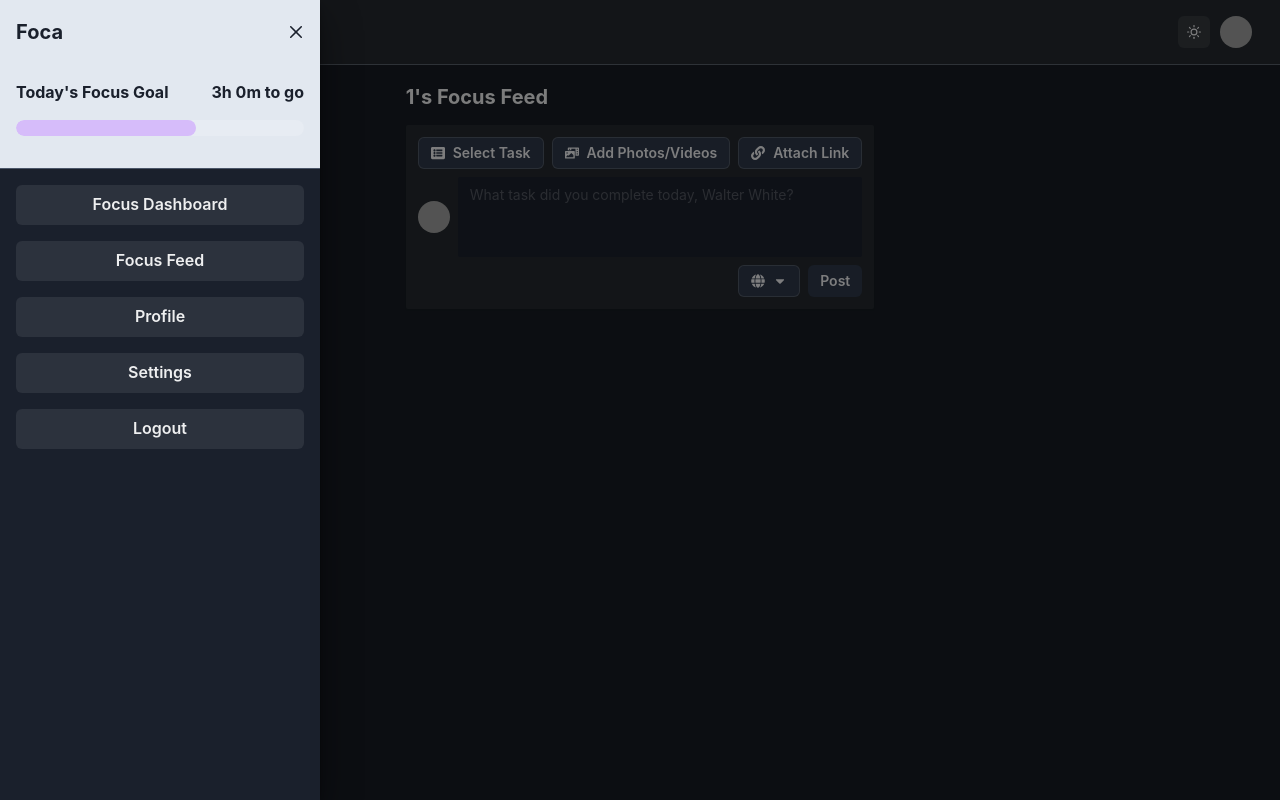
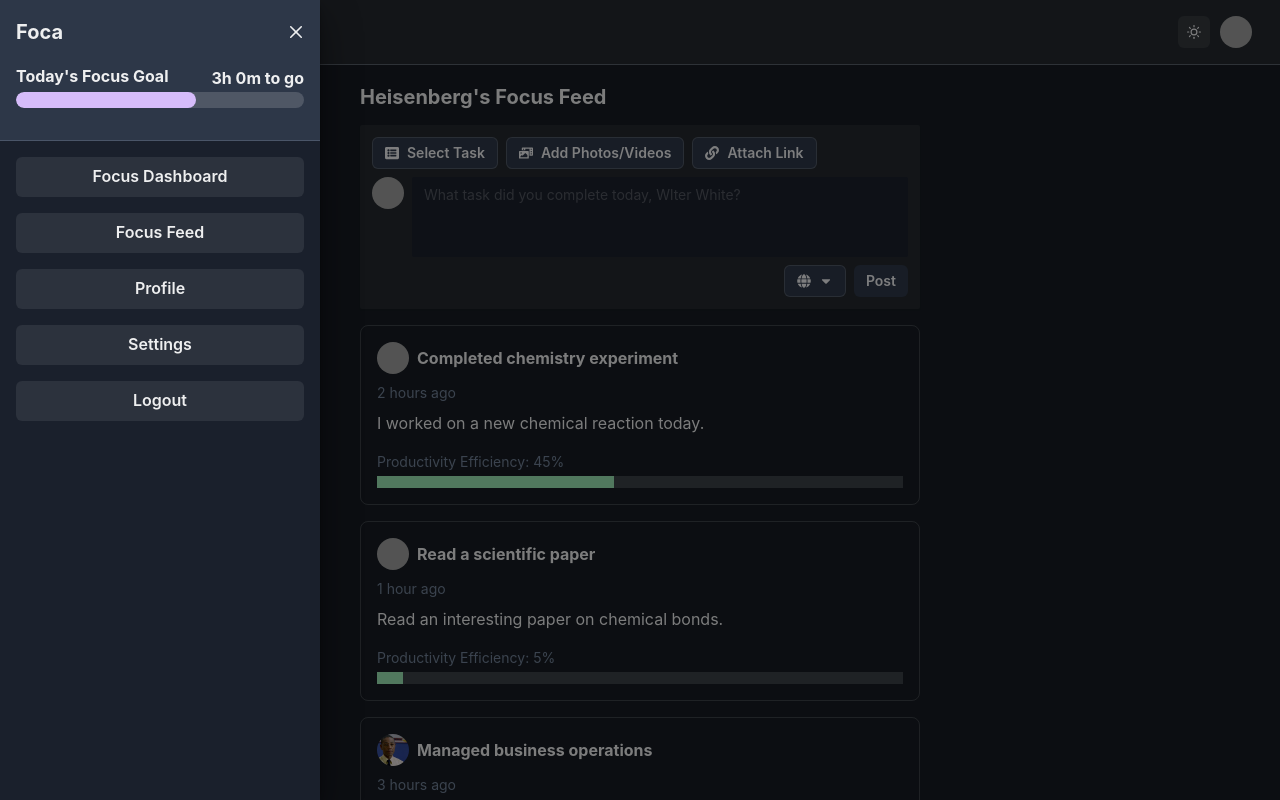
Before and after one commit to Kingwu12/FocaFounderHack, a React (Vite) app in the folder Foca/: page /focusfeed/1 in a window 1280 px wide. Both pictures are taken after a click on the button 44 px from the left and 32 px from the top of the page. Shown: the top 800 px of the page. Built offline with nearby package versions, Linux system fonts and the light colour scheme; grey boxes are pictures that could not be loaded.

Commit message:
focusfeed example posts

```diff
--- /dev/null
+++ b/Foca/src/components/FocusFeed/ShowPost.jsx
@@ -0,0 +1,28 @@
+import React from 'react';
+import { Box, Text, Flex, Avatar, Progress } from '@chakra-ui/react';
+
+const ShowPost = ({ post }) => {
+  // Generate random productivity efficiency between 0 and 100
+  const productivityEfficiency = Math.floor(Math.random() * 101);
+
+  return (
+    <Box borderWidth='1px' borderRadius='lg' overflow='hidden' p={4} mb={4}>
+      <Flex align='center' mb={2}>
+        <Avatar size='sm' name={post.username} src={post.avatarUrl} mr={2} />
+        <Text fontWeight='bold'>{post.task}</Text>
+      </Flex>
+      <Text fontSize='sm' color='gray.500'>
+        {post.time}
+      </Text>
+      <Text mt={2}>{post.input}</Text>
+      <Box mt={4}>
+        <Text fontSize='sm' color='gray.500' mb={1}>
+          Productivity Efficiency: {productivityEfficiency}%
+        </Text>
+        <Progress value={productivityEfficiency} colorScheme='green' />
+      </Box>
+    </Box>
+  );
+};
+
+export default ShowPost;
--- a/Foca/src/components/FocusFeed/UploadComponent.jsx
+++ b/Foca/src/components/FocusFeed/UploadComponent.jsx
@@ -29,7 +29,7 @@ const UploadComponent = () => {
   const styles = useStyleConfig('UploadComponent');
 
   return (
-    <Box __css={styles} p={3} borderRadius='sm' boxShadow='sm' w='100%' maxW='500px' mx='auto'>
+    <Box __css={styles} p={3} borderRadius='sm' boxShadow='sm' w='100%' mx='auto'>
       <Flex mb={2}>
         <Button size='sm' leftIcon={<FaListAlt />} variant='outline' mr={2}>
           Select Task
@@ -41,7 +41,7 @@ const UploadComponent = () => {
           Attach Link
         </Button>
       </Flex>
-      <Flex align='center' mb={2}>
+      <Flex align='flex-start' mb={2}>
         <Avatar name={userData.name} src={userData.avatarUrl} size='sm' mr={2} />
         <Textarea
           placeholder={`What task did you complete today, ${userData.name}?`}
--- a/Foca/src/components/HeaderBar/HamburgerDrawer.jsx
+++ b/Foca/src/components/HeaderBar/HamburgerDrawer.jsx
@@ -44,17 +44,19 @@ const HamburgerDrawer = () => {
       </Box>
       <Drawer isOpen={isOpen} placement='left' onClose={onClose}>
         <DrawerOverlay>
-          <DrawerContent borderTopRightRadius='md' borderBottomRightRadius='md'>
+          <DrawerContent borderTopRightRadius='lg' borderBottomRightRadius='lg'>
             <Box bg={styles.topBgColor} color={styles.topTextColor}>
-              <Flex justifyContent='space-between' alignItems='center' p={4} pl={4} pr={2}>
+              <Flex justifyContent='space-between' alignItems='center' pt={4} pl={4} pr={2}>
                 <Text fontSize='xl' fontWeight='bold'>
                   Foca
                 </Text>
                 <DrawerCloseButton position='relative' top='0' right='0' />
               </Flex>
               <Box p={4}>
-                <Flex justifyContent='space-between' alignItems='center' mb={4}>
-                  <Text fontWeight='bold'>Today's Focus Goal</Text>
+                <Flex justifyContent='space-between' alignItems='center'>
+                  <Text fontWeight='bold' mb='1'>
+                    Today's Focus Goal
+                  </Text>
                   <Text fontWeight='bold'>
                     {Math.floor(remainingTime)}h {Math.floor((remainingTime % 1) * 60)}m to go
                   </Text>
--- /dev/null
+++ b/Foca/src/data/gusData.json
@@ -0,0 +1,26 @@
+{
+      "name": "Gustavo Fring",
+      "username": "Chickenman",
+      "bio": "A meticulous entrepreneur with a flair for productivity.",
+      "avatarUrl": "/images/ChickenMan.jpg",
+      "buddies": 245,
+      "badges": [
+        { "label": "Los Pollos Hermanos", "color": "yellow.300", "icon": "🐔" },
+        { "label": "Businessman", "color": "blue.200", "icon": "💼" },
+        { "label": "Meth Kingpin", "color": "red.500", "icon": "👑" },
+        { "label": "Perfectionist", "color": "gray.200", "icon": "🔬" },
+        { "label": "Gus", "color": "green.300", "icon": "🟢" }
+      ],
+      "posts": [
+        {
+          "task": "Managed business operations",
+          "time": "3 hours ago",
+          "input": "Focused on optimizing the supply chain today."
+        },
+        {
+          "task": "Reviewed financial reports",
+          "time": "2 hours ago",
+          "input": "Went through the quarterly financial statements."
+        }
+      ]
+    }
--- /dev/null
+++ b/Foca/src/data/jesseData.json
@@ -0,0 +1,26 @@
+{
+      "name": "Jesse Pinkman",
+      "username": "CapnCook",
+      "bio": "A resourceful partner in the world of chemistry and productivity.",
+      "avatarUrl": "/images/Jesse.jpg",
+      "buddies": 85,
+      "badges": [
+        { "label": "Street Smart", "color": "orange.300", "icon": "🧠" },
+        { "label": "Meth Chef", "color": "blue.400", "icon": "👨‍🍳" },
+        { "label": "Partner", "color": "green.200", "icon": "🤝" },
+        { "label": "Rebel", "color": "red.300", "icon": "🔥" },
+        { "label": "Jesse", "color": "blackAlpha.600", "icon": "⚫" }
+      ],
+      "posts": [
+        {
+          "task": "Cooked a new batch",
+          "time": "4 hours ago",
+          "input": "Perfected the recipe today, yo!"
+        },
+        {
+          "task": "Worked on distribution",
+          "time": "2 hours ago",
+          "input": "Set up new channels for distribution."
+        }
+      ]
+    }
--- a/Foca/src/data/userData.json
+++ b/Foca/src/data/userData.json
@@ -1,6 +1,6 @@
 
 {
-  "name": "Walter White",
+  "name": "Wlter White",
   "username": "Heisenberg",
   "bio": "A passionate chemist and productivity enthusiast.",
   "avatarUrl": "/images/Heisenberg.jpg",
@@ -11,5 +11,17 @@
     { "label": "Teacher", "color": "gray.200", "icon": "📜" },
     { "label": "Boss", "color": "green.200", "icon": "🐱" },
     { "label": "Walt", "color": "blackAlpha.800", "icon": "⚫" }
-  ]
+  ],
+  "posts": [
+        {
+          "task": "Completed chemistry experiment",
+          "time": "2 hours ago",
+          "input": "I worked on a new chemical reaction today."
+        },
+        {
+          "task": "Read a scientific paper",
+          "time": "1 hour ago",
+          "input": "Read an interesting paper on chemical bonds."
+        }
+      ]
 }
--- a/Foca/src/pages/FocusFeedPage/FocusFeedPage.jsx
+++ b/Foca/src/pages/FocusFeedPage/FocusFeedPage.jsx
@@ -2,17 +2,32 @@ import React from 'react';
 import { Box, Heading } from '@chakra-ui/react';
 import { useParams } from 'react-router-dom';
 import UploadComponent from '../../components/FocusFeed/UploadComponent';
+import ShowPost from '../../components/FocusFeed/ShowPost';
+import userData from '../../data/userData.json';
+import gusData from '../../data/gusData.json';
+import jesseData from '../../data/jesseData.json';
 
 const FocusFeedPage = () => {
   const { username } = useParams();
 
+  // Combine all posts from all users
+  const allPosts = [
+    ...userData.posts.map((post) => ({ ...post, username: userData.username, avatarUrl: userData.avatarUrl })),
+    ...gusData.posts.map((post) => ({ ...post, username: gusData.username, avatarUrl: gusData.avatarUrl })),
+    ...jesseData.posts.map((post) => ({ ...post, username: jesseData.username, avatarUrl: jesseData.avatarUrl })),
+  ];
+
   return (
-    <Box p={5}>
+    <Box p={5} w='600px'>
       <Heading as='h2' size='md' mb={4}>
-        {username}'s Focus Feed
+        {userData.username}'s Focus Feed
       </Heading>
-      <UploadComponent />
-      {/* Additional content for the focus feed will go here */}
+      <UploadComponent username={username} />
+      <Box mt={4}>
+        {allPosts.map((post, index) => (
+          <ShowPost key={index} post={post} />
+        ))}
+      </Box>
     </Box>
   );
 };
--- a/Foca/src/pages/ProfilePage/ProfilePage.jsx
+++ b/Foca/src/pages/ProfilePage/ProfilePage.jsx
@@ -4,9 +4,12 @@ import ActivityTab from '../../components/Profile/ActivityTab';
 import Badges from '../../components/Profile/Badges';
 import { useParams } from 'react-router-dom';
 import userData from '../../data/userData';
+import gusData from '../../data/gusData';
+import jesseData from '../../data/jesseData';
 
 const ProfilePage = () => {
   const { username } = useParams();
+
   return (
     <Box p={5} w='900px' mx='auto'>
       <Box display='flex' alignItems='center' mb={6}>
@@ -17,8 +20,8 @@ const ProfilePage = () => {
               {userData.username}
             </Heading>
             <Flex alignItems='center'>
-              <Image src='/images/ChickenMan.jpg' borderRadius='full' boxSize='20px' mr='-10px' />
-              <Image src='/images/Jesse.jpg' borderRadius='full' boxSize='20px' mr={2} />
+              <Image src={jesseData.avatarUrl} borderRadius='full' boxSize='20px' mr='-10px' />
+              <Image src={gusData.avatarUrl} borderRadius='full' boxSize='20px' mr={2} />
               <Text>{userData.buddies} buddies</Text>
             </Flex>
           </Flex>
--- a/Foca/src/theme.js
+++ b/Foca/src/theme.js
@@ -11,7 +11,6 @@ const styles = {
 };
 
 const components = {
-
   HeaderBar: {
     baseStyle: (props) => ({
       bg: mode('#f6f8fa', '#24292e')(props),
@@ -22,16 +21,16 @@ const components = {
 
   HamburgerDrawer: {
     baseStyle: (props) => ({
-      topBgColor: mode('gray.700', 'gray.200')(props),
-      topTextColor: mode('white', 'gray.800')(props),
+      topBgColor: mode('#4a5568', '#2d3748')(props), // Darker shade
+      topTextColor: mode('white', 'whiteAlpha.900')(props),
       dividerColor: mode('gray.300', 'gray.600')(props),
-      bottomBgColor: mode('white', 'gray.800')(props),
+      bottomBgColor: mode('gray.100', '#1a202c')(props), // Lighter shade
     }),
   },
 
   UploadComponent: {
     baseStyle: (props) => ({
-      bg: mode('#ffffff', '#24292e')(props),
+      bg: mode('gray.100', '#24292e')(props), // Darker shade of white in light mode
       color: mode('gray.800', 'whiteAlpha.900')(props),
       borderColor: mode('gray.200', 'gray.600')(props),
       boxShadow: 'md',
@@ -42,7 +41,7 @@ const components = {
       maxW: '600px',
       mx: 'auto',
       Textarea: {
-        bg: mode('gray.100', 'gray.800')(props),
+        bg: mode('gray.200', 'gray.800')(props), // Adjusted for contrast
         color: mode('gray.800', 'whiteAlpha.900')(props),
         _focus: {
           borderColor: mode('gray.300', 'gray.600')(props),
```
